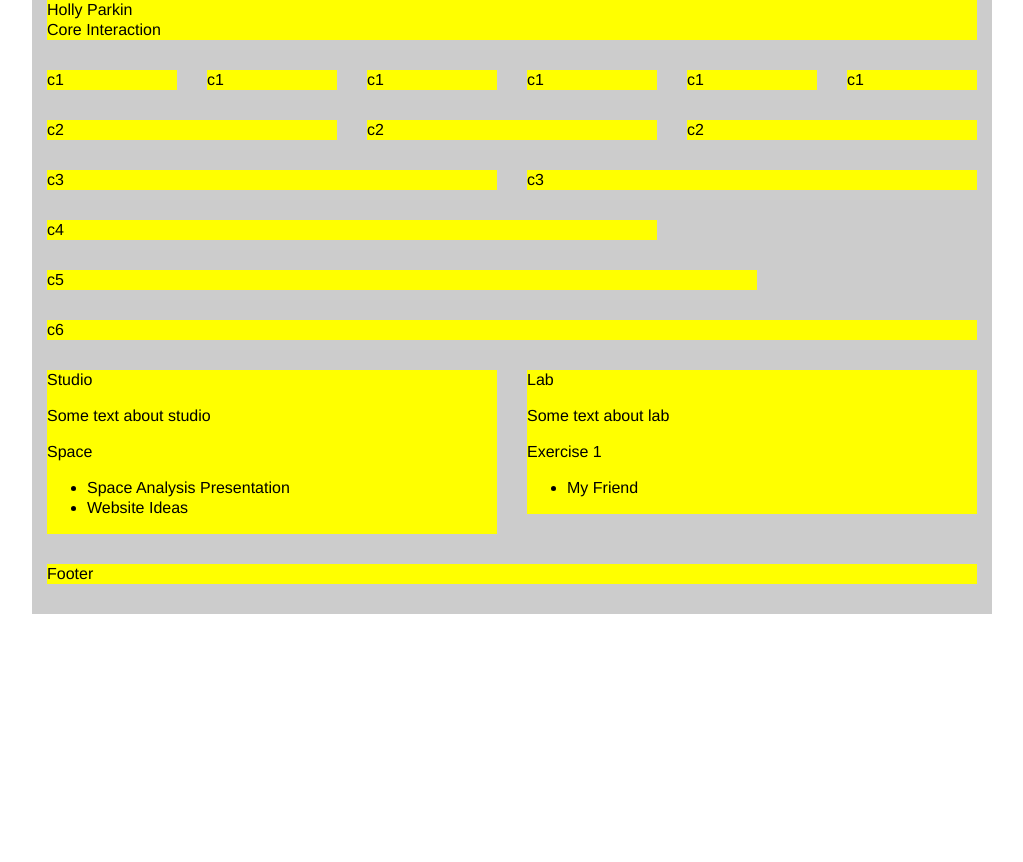
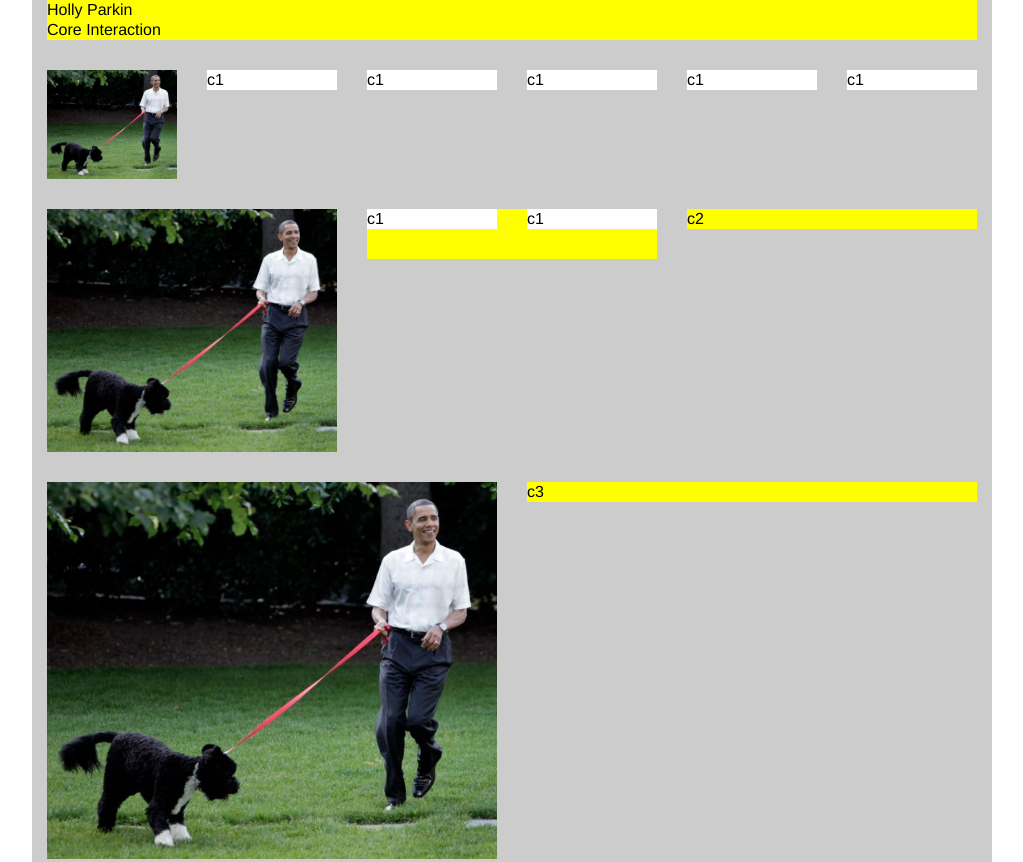
Before and after one commit to parkh012/parkh012.github.io, a plain HTML site: page index.html in a window 1280 px wide. Shown: the top 862 px of the page, without its empty margins (128-1151 px from the left). Before the commit the page ends 800 px from the top, so only its background shows below. Drawn offline with Linux system fonts and the light colour scheme.

Commit message:
add ability to include children in grid

```diff
--- a/assets/css/style.css
+++ b/assets/css/style.css
@@ -1,4 +1,4 @@
-*{  }
+*{ vertical-align: top; }
 
 body {
 	font-family: Helvetica;
@@ -39,11 +39,6 @@ a:active { color: #ff0000; }
 /*LVHA - order that links must go in (:link,:visited,
 :hover, :active)*/
 
-div {
-	background: #ff0;
-	vertical-align: top;
-}
-
 .c {
 	background: #ff0;
 	font-size: 16px;
@@ -52,9 +47,20 @@ div {
 	display: inline-block;
 }
 
-.c1 { width: 130px; }
+.parent { font-size: 0; line-height: 0; }
+
+.no-gutters { margin: 0px; }
+.no-left-gutter { margin-left: 0px; }
+.no-right-gutter { margin-right: 0px }
+
+.c1 { width: 130px; background: #fff; }
 .c2 { width: 290px; }
 .c3 { width: 450px }
 .c4 { width: 610px; }
 .c5 { width: 710px; }
 .c6 { width: 930px; }
+
+img {
+	width: 100%;
+	height: auto;
+}
--- a/index.html
+++ b/index.html
@@ -17,20 +17,24 @@
 		<h2>Core Interaction</h2>
 	</div>
 
+	<div class="c c1"><img src="assets/img/obama-dog.jpg" />
+	</div>
 	<div class="c c1">c1</div>
 	<div class="c c1">c1</div>
 	<div class="c c1">c1</div>
 	<div class="c c1">c1</div>
 	<div class="c c1">c1</div>
-	<div class="c c1">c1</div>
-c
+
+	<div class="c c2"><img src="assets/img/obama-dog.jpg" /></div>
+	<div class="c c2 parent">
+		<div class="c c1 no-left-gutter">c1</div>
+		<div class="c c1 no-right-gutter">c1</div>
+	</div>
 	<div class="c c2">c2</div>
-	<div class="c c2">c2</div>
-	<div class="c c2">c2</div>
-c
+
+	<div class="c c3"><img src="assets/img/obama-dog.jpg" /></div>
 	<div class="c c3">c3</div>
-	<div class="c c3">c3</div>
-c
+
 	<div class="c c4">c4</div>
 	<div class="c c5">c5</div>
 	<div class="c c6">c6</div>
```
Also changed, not shown: assets/img/obama-dog.jpg (added).
